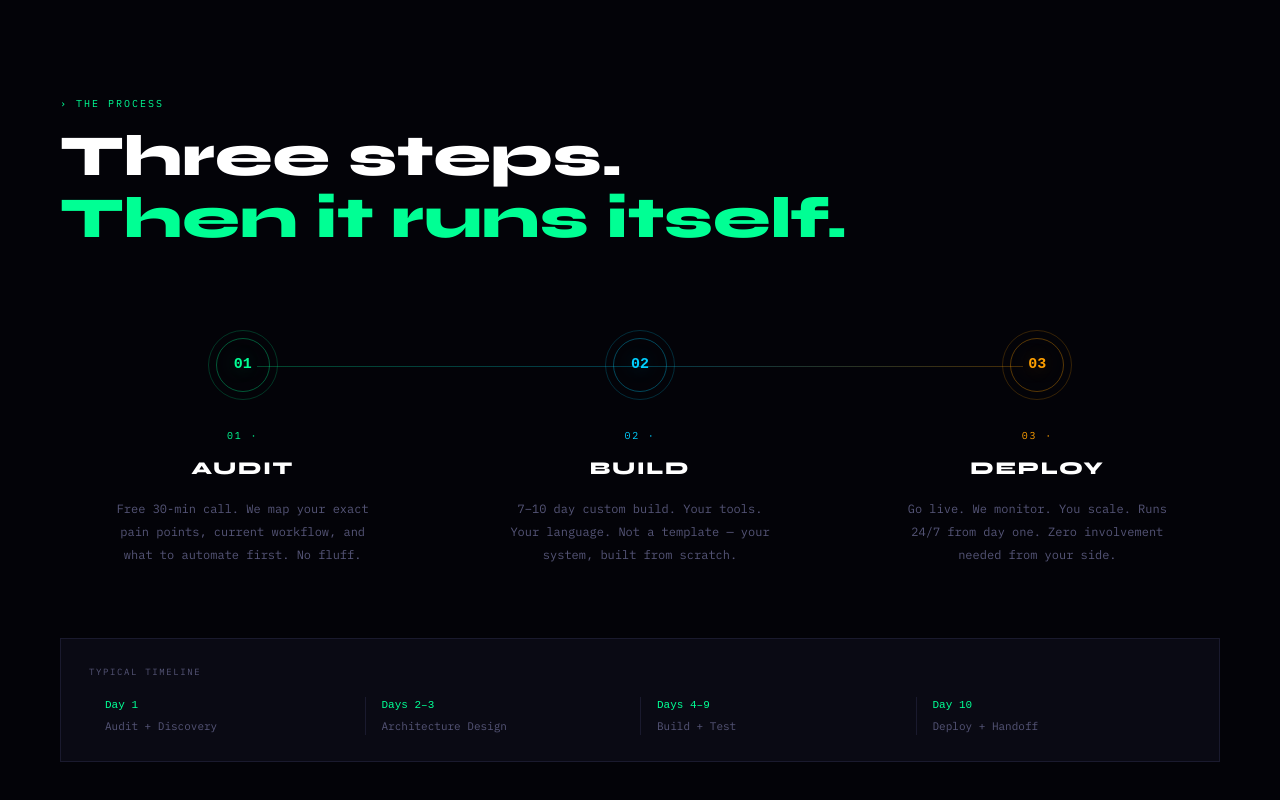
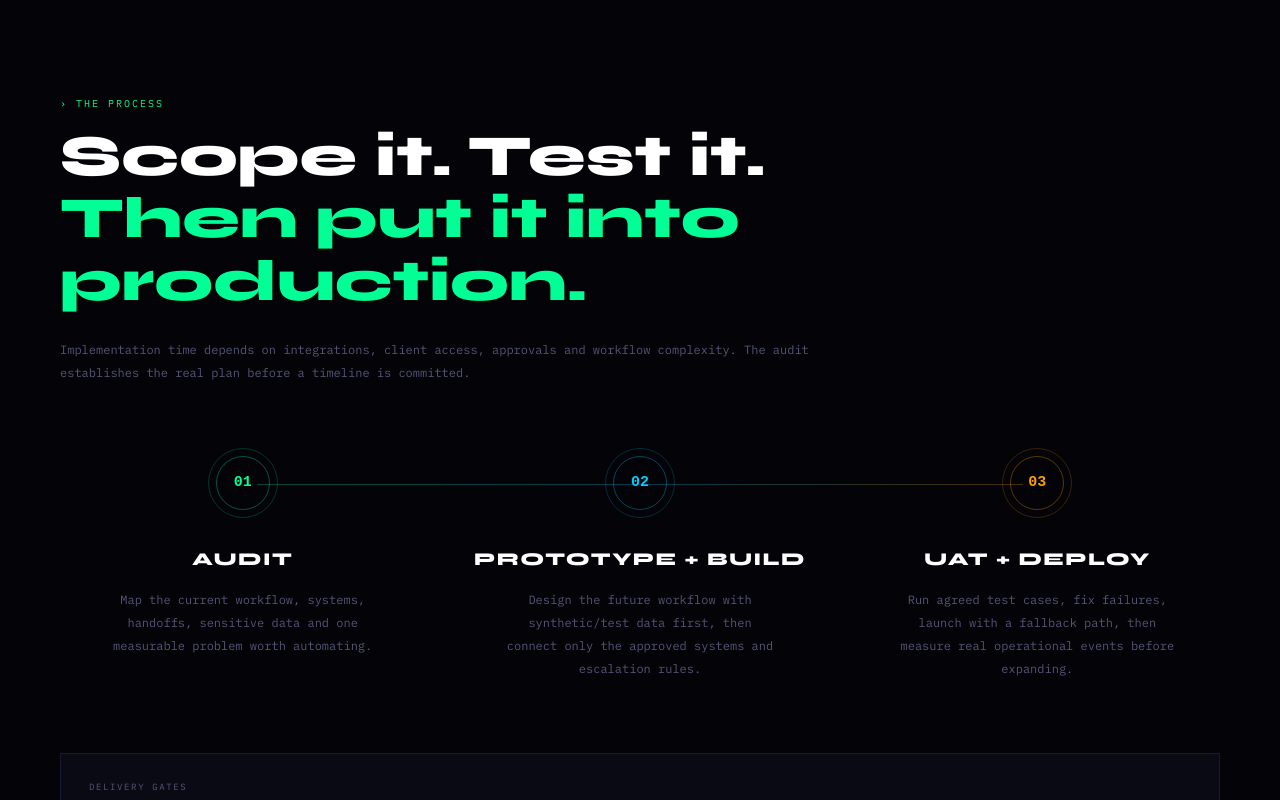
Before and after one commit to Abuhurerakhan0407/shalcon-intelligence, a React (Vite) app: page / in a window 1280 px wide. Shown: the part 5380-6180 px from the top of the page. Built offline with nearby package versions, Linux system fonts and the light colour scheme; a web font is replaced by a local one.

Commit message:
Make delivery process scope-driven and measurable

```diff
--- a/src/components/HowItWorks.jsx
+++ b/src/components/HowItWorks.jsx
@@ -1,32 +1,28 @@
 import { G } from "../data/content.js";
 import Section from "./Section.jsx";
 
-/**
- * HowItWorks — 3-step process + timeline (brief §4 #how-it-works).
- * Step content is intrinsic to this section (process copy, not a shared data
- * block) — ported verbatim from source. Progress-ring spin + line-grow
- * animations land in Phase 5; static rings shown here.
- */
 const STEPS = [
-  { n: "01", t: "AUDIT", d: "Free 30-min call. We map your exact pain points, current workflow, and what to automate first. No fluff.", c: G.green },
-  { n: "02", t: "BUILD", d: "7–10 day custom build. Your tools. Your language. Not a template — your system, built from scratch.", c: G.blue },
-  { n: "03", t: "DEPLOY", d: "Go live. We monitor. You scale. Runs 24/7 from day one. Zero involvement needed from your side.", c: G.amber },
+  { n: "01", t: "AUDIT", d: "Map the current workflow, systems, handoffs, sensitive data and one measurable problem worth automating.", c: G.green },
+  { n: "02", t: "PROTOTYPE + BUILD", d: "Design the future workflow with synthetic/test data first, then connect only the approved systems and escalation rules.", c: G.blue },
+  { n: "03", t: "UAT + DEPLOY", d: "Run agreed test cases, fix failures, launch with a fallback path, then measure real operational events before expanding.", c: G.amber },
 ];
 
 const TIMELINE = [
-  ["Day 1", "Audit + Discovery"],
-  ["Days 2–3", "Architecture Design"],
-  ["Days 4–9", "Build + Test"],
-  ["Day 10", "Deploy + Handoff"],
+  ["01", "Workflow + scope"],
+  ["02", "Prototype + approval"],
+  ["03", "Integration + testing"],
+  ["04", "UAT + controlled launch"],
 ];
 
 export default function HowItWorks() {
   return (
     <Section id="how-it-works" eyebrow="THE PROCESS">
-      <h2 className="syne" style={{ fontSize: "clamp(28px,5vw,58px)", fontWeight: 800, lineHeight: 1.08, marginBottom: 80 }}>
-        Three steps.<br />
-        <span style={{ color: G.green }}>Then it runs itself.</span>
+      <h2 className="syne" style={{ fontSize: "clamp(28px,5vw,58px)", fontWeight: 800, lineHeight: 1.08, marginBottom: 26 }}>
+        Scope it. Test it.<br /><span style={{ color: G.green }}>Then put it into production.</span>
       </h2>
+      <p className="mono" style={{ color: G.muted, fontSize: 12, lineHeight: 1.9, maxWidth: 760, marginBottom: 64 }}>
+        Implementation time depends on integrations, client access, approvals and workflow complexity. The audit establishes the real plan before a timeline is committed.
+      </p>
 
       <div style={{ position: "relative" }}>
         <div className="hide-m" style={{ position: "absolute", top: 36, left: "17%", right: "17%", height: 1, background: `linear-gradient(90deg,${G.green}44,${G.blue}44,${G.amber}44)` }} />
@@ -36,21 +32,17 @@ export default function HowItWorks() {
               <div style={{ width: 70, height: 70, margin: "0 auto 28px", position: "relative" }}>
                 <div style={{ position: "absolute", inset: 0, border: `1px solid ${step.c}33`, borderRadius: "50%" }} />
                 <div style={{ position: "absolute", inset: 8, border: `1px solid ${step.c}55`, borderRadius: "50%" }} />
-                <div style={{ position: "absolute", inset: 0, display: "flex", alignItems: "center", justifyContent: "center" }}>
-                  <span className="smono" style={{ color: step.c, fontSize: 15, fontWeight: 800, textShadow: `0 0 20px ${step.c}55` }}>{step.n}</span>
-                </div>
+                <div style={{ position: "absolute", inset: 0, display: "flex", alignItems: "center", justifyContent: "center" }}><span className="smono" style={{ color: step.c, fontSize: 15, fontWeight: 800 }}>{step.n}</span></div>
               </div>
-              <div className="mono" style={{ color: step.c, fontSize: 10, letterSpacing: ".18em", marginBottom: 12 }}>{step.n} ·</div>
-              <h3 className="syne" style={{ fontSize: 18, fontWeight: 800, marginBottom: 16, letterSpacing: ".1em" }}>{step.t}</h3>
-              <p className="mono" style={{ color: G.muted, fontSize: 12, lineHeight: 1.9, maxWidth: 260, margin: "0 auto" }}>{step.d}</p>
+              <h3 className="syne" style={{ fontSize: 18, fontWeight: 800, marginBottom: 16, letterSpacing: ".08em" }}>{step.t}</h3>
+              <p className="mono" style={{ color: G.muted, fontSize: 12, lineHeight: 1.9, maxWidth: 280, margin: "0 auto" }}>{step.d}</p>
             </div>
           ))}
         </div>
       </div>
 
-      {/* Timeline */}
       <div style={{ marginTop: 72, background: G.card, border: `1px solid ${G.border}`, padding: "26px 28px" }}>
-        <div className="mono" style={{ color: G.muted, fontSize: 9, letterSpacing: ".18em", marginBottom: 18 }}>TYPICAL TIMELINE</div>
+        <div className="mono" style={{ color: G.muted, fontSize: 9, letterSpacing: ".18em", marginBottom: 18 }}>DELIVERY GATES</div>
         <div className="grid-cards-4" style={{ gap: "20px 0" }}>
           {TIMELINE.map(([d, l], i) => (
             <div key={d} style={{ padding: "0 16px", borderLeft: i > 0 ? `1px solid ${G.border}` : "none" }}>
```
